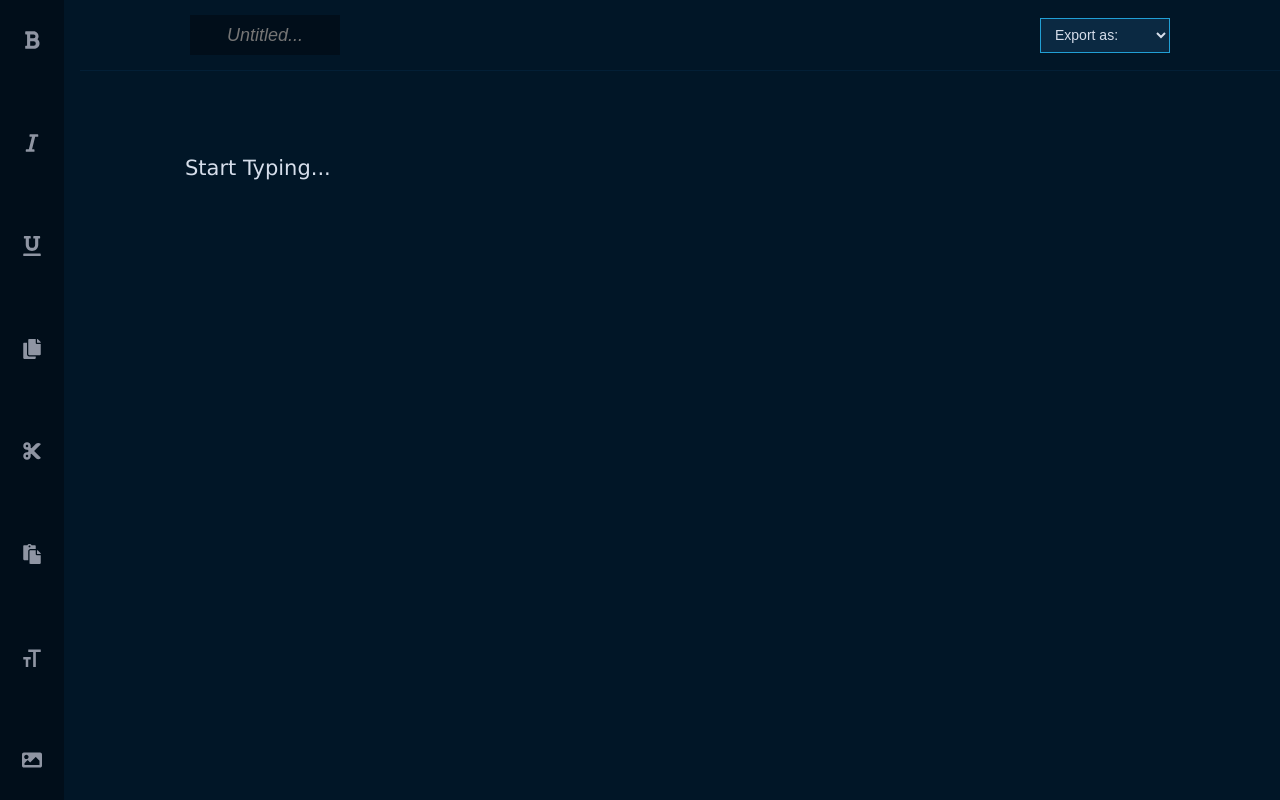
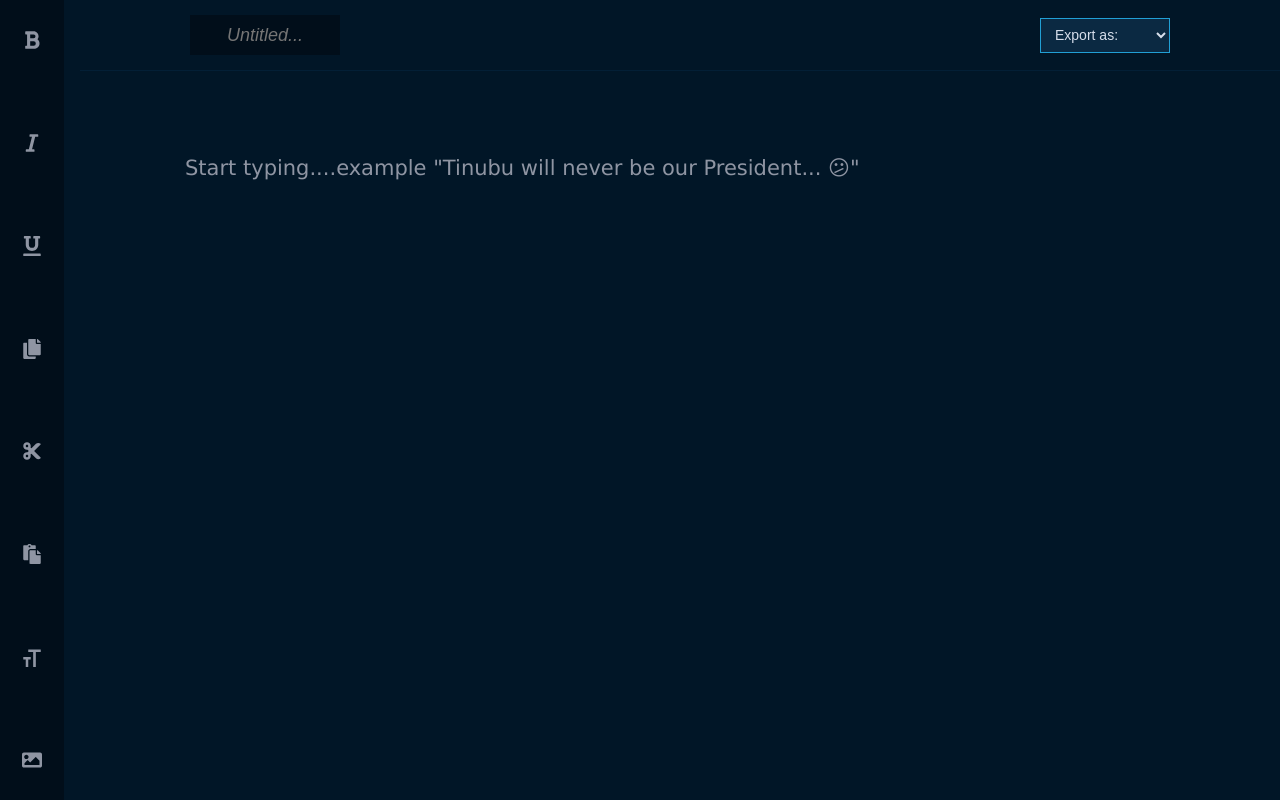
Before and after one commit to SochiCodes/NotePad, a React (Create React App) app: page / in a window 1280 px wide. Built offline with nearby package versions, Linux system fonts and the light colour scheme.

Commit message:
I updated the placeholder text

```diff
--- a/src/components/TextEditor.js
+++ b/src/components/TextEditor.js
@@ -60,7 +60,7 @@
                 </select>
               </div>
             </header>
-            <div className="document" contentEditable="true" data-text="Start Typing...">
+            <div className="document" contentEditable="true" data-text='Start typing....example "Tinubu will never be our President... 😕"'>
 
             </div>
         </section>
--- a/src/index.css
+++ b/src/index.css
@@ -126,7 +126,8 @@
   overflow-y: inherit;
 }
 [contentEditable=true]:empty:not(:focus):before{
-  content: attr(data-text)
+  content: attr(data-text);
+  color: var(--iconColor);
 }
 section.sidebar{
   width: 4%;
```
